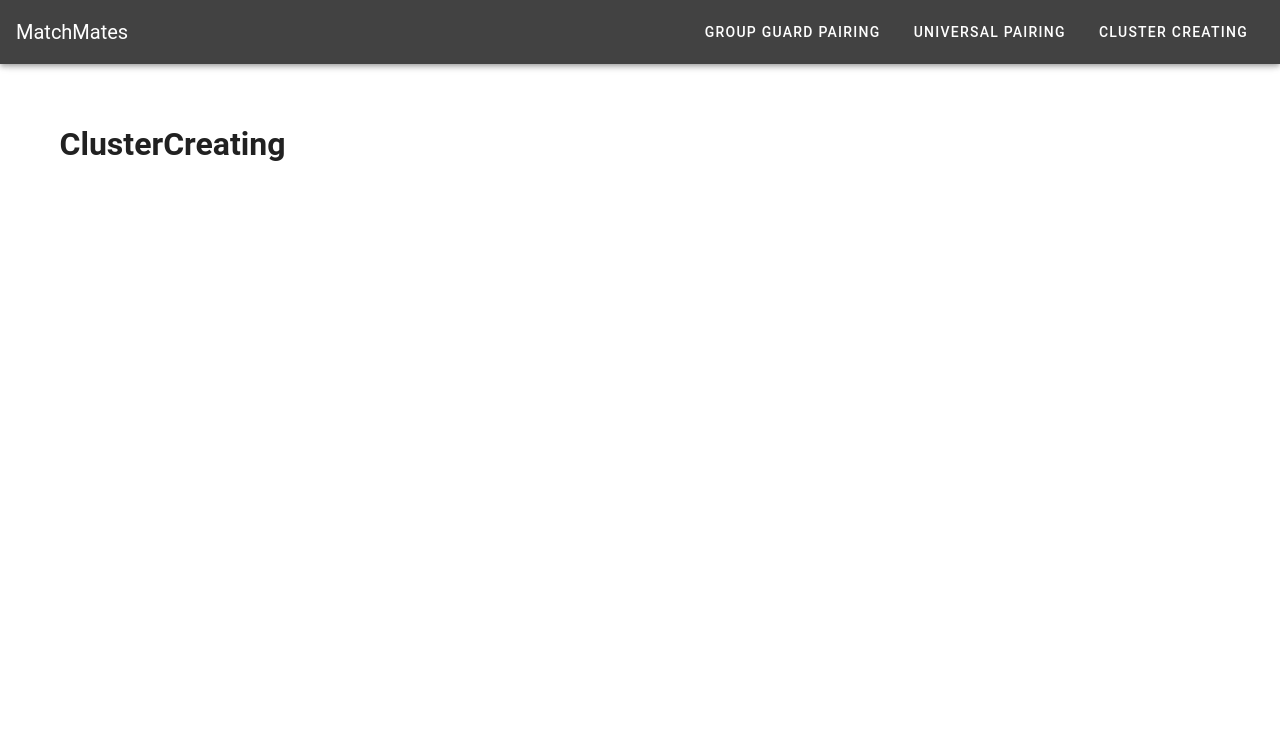
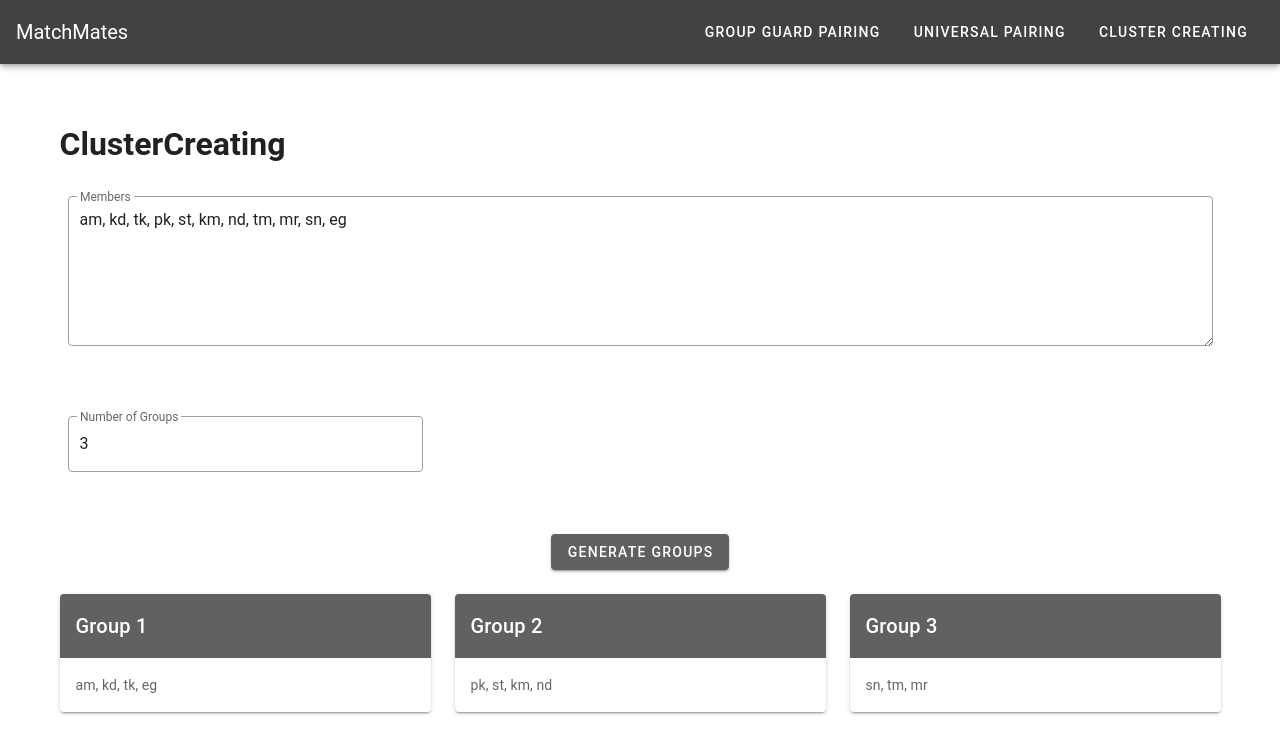
Before and after one commit to kumagallium/MatchMates, a plain HTML site: page clustercreating.html in a window 1280 px wide. Drawn offline with nearby package versions, Linux system fonts and the light colour scheme.

Commit message:
feat: completed basic functions of ClusterCreating

```diff
--- a/clustercreating.html
+++ b/clustercreating.html
@@ -22,6 +22,33 @@
         </v-toolbar>
         <v-container :style="{ 'padding-top': '120px' }">
 			<h1>ClusterCreating</h1>
+            <v-row>
+                <v-col cols="12">
+                    <v-textarea label="Members" v-model="members" placeholder="Please enter all members separated by commas." class="mt-5 pa-2" outlined></v-textarea>
+                </v-col>
+            </v-row>
+            <v-row>
+                <v-col cols="12" md="4">
+                    <v-text-field label="Number of Groups" v-model="numGroups" type="number" class="pa-2" outlined></v-text-field>
+                </v-col>
+            </v-row>
+            <v-row>
+                <v-col cols="12" class="text-center">
+                    <v-btn @click="generateGroups"  class="grey darken-2 white--text">Generate Groups</v-btn>
+                </v-col>
+            </v-row>
+            <v-row>
+                <v-col cols="12/group" v-for="(group,index) in groups" :key="group.toString()">
+                    <v-card>
+                        <v-card-title class="grey darken-2 white--text">
+                            Group {{ index + 1 }}
+                        </v-card-title>
+                        <v-card-text class="pa-4" color="black">
+                            {{ group.join(', ') }}
+                        </v-card-text>
+                    </v-card>
+                </v-col>
+            </v-row>
         </v-container>
     </v-app>
 </div>
@@ -39,7 +66,10 @@
         vuetify: new Vuetify(),
         data: {
 			seed: new Date().getDate(),
-			currentDate: new Date()
+			currentDate: new Date(),
+            members: 'am, kd, tk, pk, st, km, nd, tm, mr, sn, eg',
+            numGroups: 3,
+            groups: []
         },
 		computed: {
 			formattedDate: function() {
@@ -48,7 +78,27 @@
 			}
 		},
         methods: {
-        }
+            shuffleArray(array) {
+                for (let i = array.length - 1; i > 0; i--) {
+                    const j = Math.floor(seededRandom(this.seed) * (i + 1));
+                    [array[i], array[j]] = [array[j], array[i]];
+                }
+            },
+            generateGroups() {
+                let membersArray = this.members.split(',').map(item => item.trim());
+                this.shuffleArray(membersArray);
+
+                this.groups = [];
+                const groupSize = Math.ceil(membersArray.length / this.numGroups);
+
+                for (let i = 0; i < this.numGroups; i++) {
+                    this.groups.push(membersArray.splice(0, groupSize));
+                }
+            }
+        },
+		mounted() {
+			this.generateGroups();
+		}
     });
 </script>
 </body>
```
